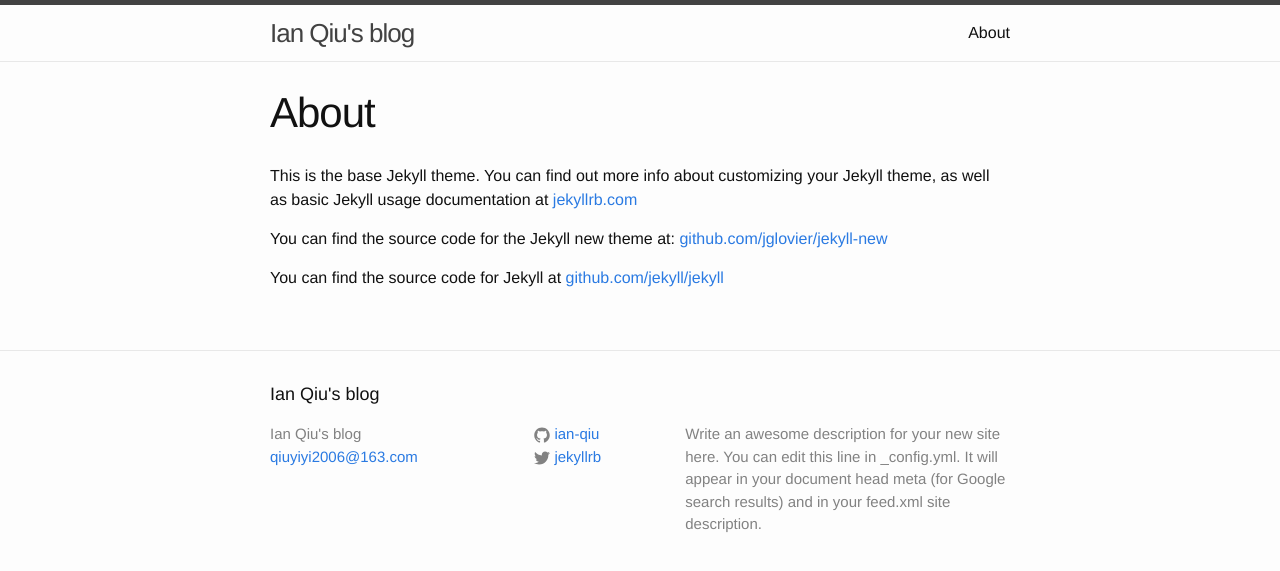
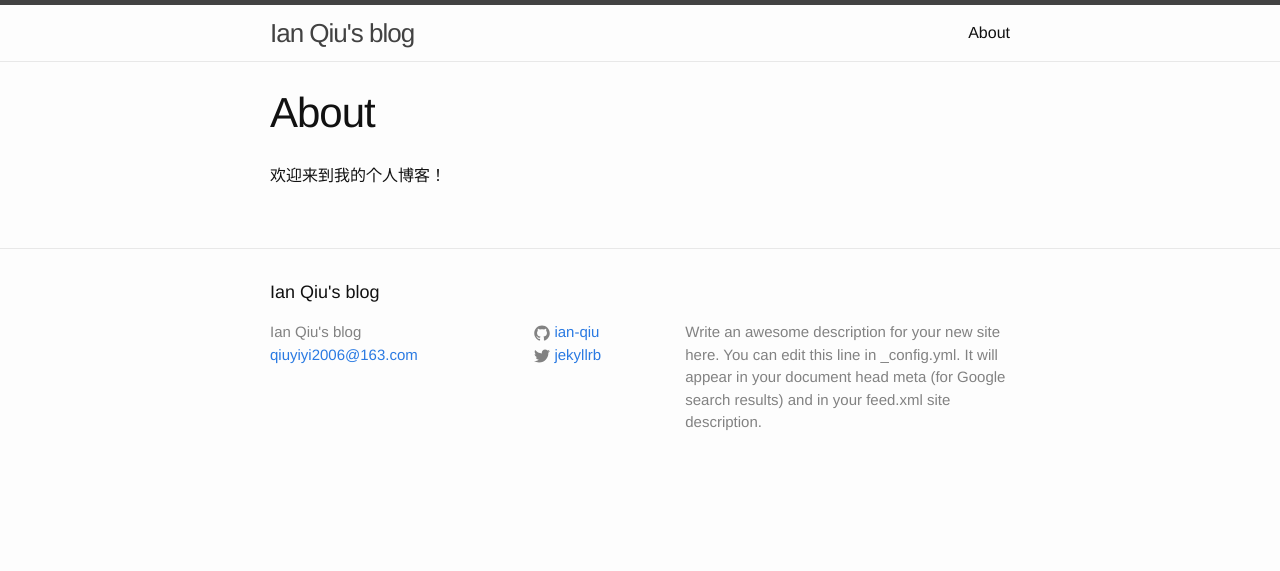
Before and after one commit to ian-qiu/ian-qiu.github.io, a Jekyll site: the page built from about.md, in a window 1280 px wide. Shown: the top 571 px of the page. Built offline with Jekyll 4.4.1, drawn with Linux system fonts in a browser that asks for light colours.

Commit message:
modify about

```diff
--- a/about.md
+++ b/about.md
@@ -4,8 +4,4 @@
 permalink: /about/
 ---
 
-This is the base Jekyll theme. You can find out more info about customizing your Jekyll theme, as well as basic Jekyll usage documentation at [jekyllrb.com](http://jekyllrb.com/)
-
-You can find the source code for the Jekyll new theme at: [github.com/jglovier/jekyll-new](https://github.com/jglovier/jekyll-new)
-
-You can find the source code for Jekyll at [github.com/jekyll/jekyll](https://github.com/jekyll/jekyll)
+欢迎来到我的个人博客！
```
